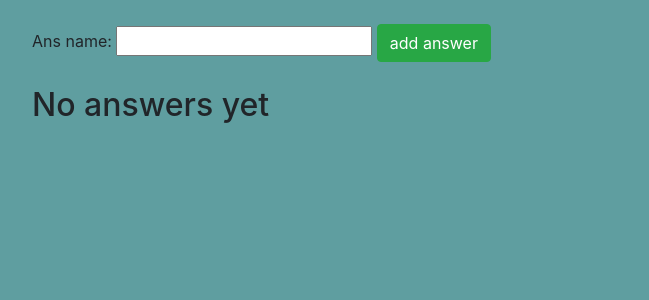
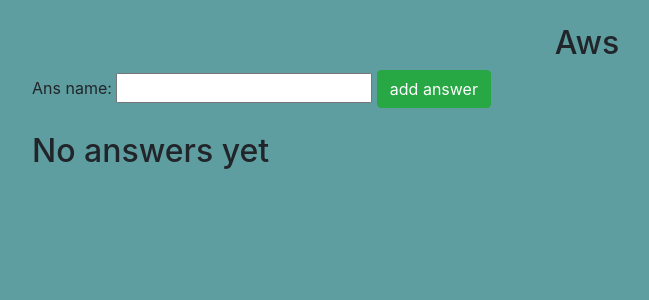
Before and after one commit to KairzhanovMurat/Exam-helper, a Django app: page /question_answers/22 in a window 1280 px wide. Shown: the part 56-356 px from the top of the page, without its empty margins (53-702 px from the left). Run offline with Django 4.2, Linux system fonts and the light colour scheme; data comes from the database, SQL or seed files in the repository; data that the repository does not hold is empty.

Commit message:
added title

```diff
--- a/templates/answer.html
+++ b/templates/answer.html
@@ -1,7 +1,7 @@
 {% extends 'base.html' %}
 
 {% block content %}
-
+<h2 style="text-align: center">{{ Question | title }}</h2>
     <form action="" method="post">
         {% csrf_token %}
         {{ form }}
```
